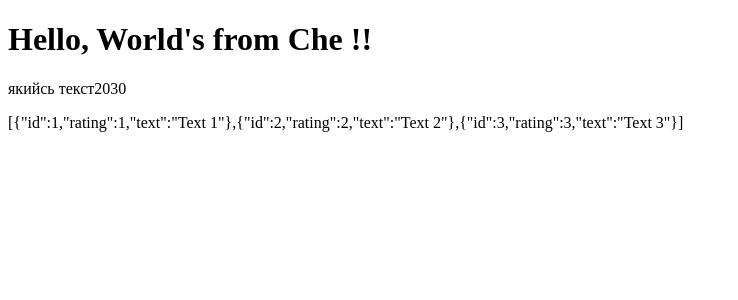
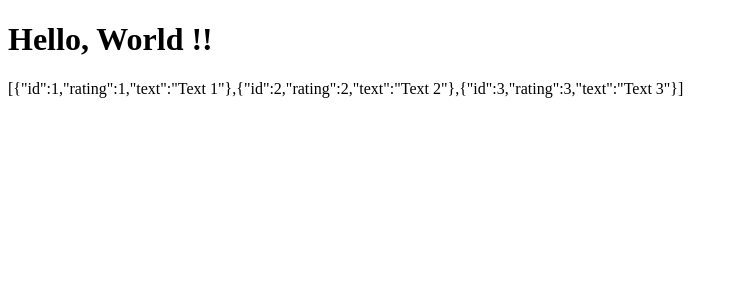
Before and after one commit to Volodymyr-Kovdrysh/web-programming-2026, a React (Vite) app: page / in a window 1280 px wide. Shown: the top 300 px of the page, without its empty margins (0-738 px from the left). Built offline with nearby package versions, Linux system fonts and the light colour scheme.

Commit message:
lecture2

```diff
--- a/src/App.jsx
+++ b/src/App.jsx
@@ -1,39 +1,18 @@
+import FeedbackList from "./components/FeedbackList.jsx";
+import Header from "./components/Header.jsx";
+import {FeedbackData} from "./data/FeedbackData.js";
+import {useState} from "react";
+
+
 const App = () => {
 
-    const feedbacks = [
-        {id: 1, rating: 1, text: 'Text 1' },
-        {id: 2, rating: 2, text: 'Text 2' },
-        {id: 3, rating: 3, text: 'Text 3' }
-    ]
-
-    let a = "World's from Che"
-    let b = 2026
-    const isValid = false
-
-    if (isValid) {
-        a
-    } else {
-        b = 2028
-    }
+    const [feedbacks, setFeedbacks] = useState(FeedbackData)
 
     return (
       <>
-  <h1>
-
-
-Hello, {a} !!
-    </h1>
-      <p>
-          якийсь текст
-
-          { isValid ? a : b + 2}
-
-      </p>
-
-          <p>
-              {JSON.stringify(feedbacks)}
-          </p>
-          </>
+          <Header />
+          <FeedbackList f={'foo'} boo={'boo'} feedbacks={feedbacks}/>
+      </>
   )
 }
 
--- /dev/null
+++ b/src/components/FeedbackList.jsx
@@ -0,0 +1,14 @@
+import React from 'react';
+
+function FeedbackList({feedbacks: list }){
+
+    return (
+        <>
+            <p>
+                {JSON.stringify(list)}
+            </p>
+        </>
+    );
+}
+
+export default FeedbackList;
--- /dev/null
+++ b/src/components/Header.jsx
@@ -0,0 +1,15 @@
+import React from 'react';
+
+const Header = () => {
+    return (
+        <>
+            <h1>
+
+
+                Hello, World !!
+            </h1>
+        </>
+    );
+};
+
+export default Header;
--- /dev/null
+++ b/src/data/FeedbackData.js
@@ -0,0 +1,5 @@
+export const FeedbackData = [
+    {id: 1, rating: 1, text: 'Text 1' },
+    {id: 2, rating: 2, text: 'Text 2' },
+    {id: 3, rating: 3, text: 'Text 3' }
+]
```
